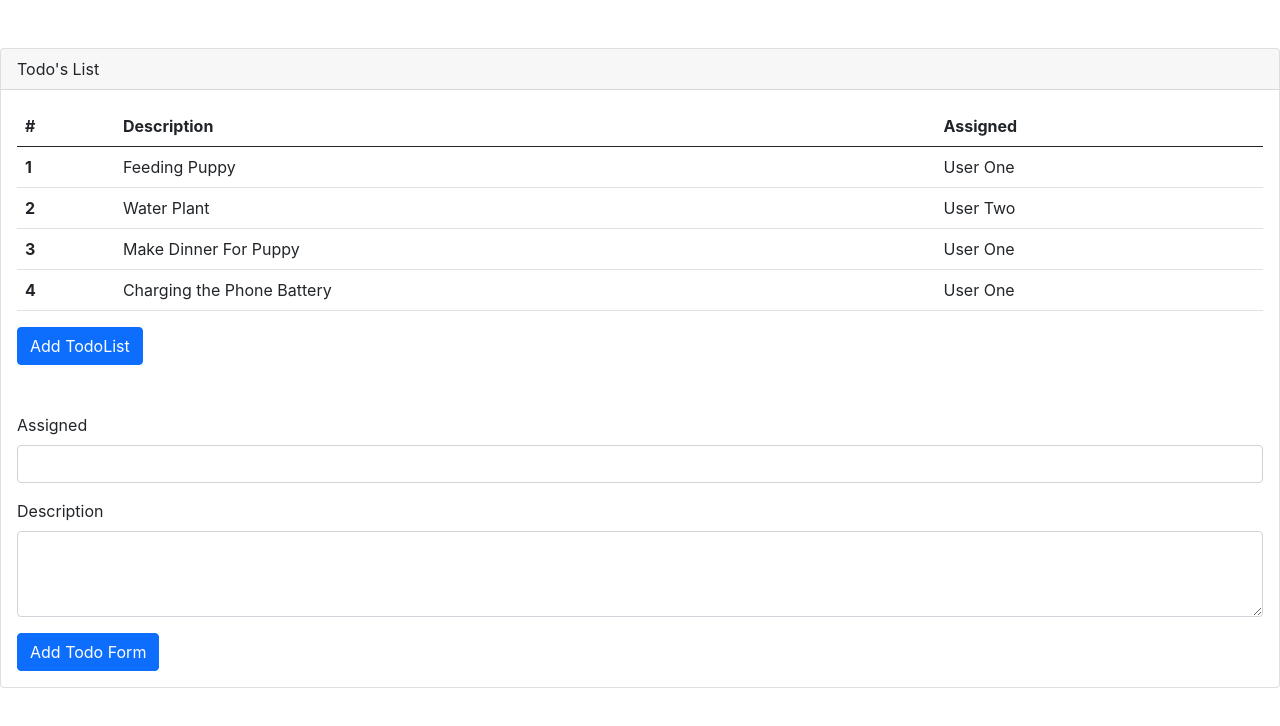
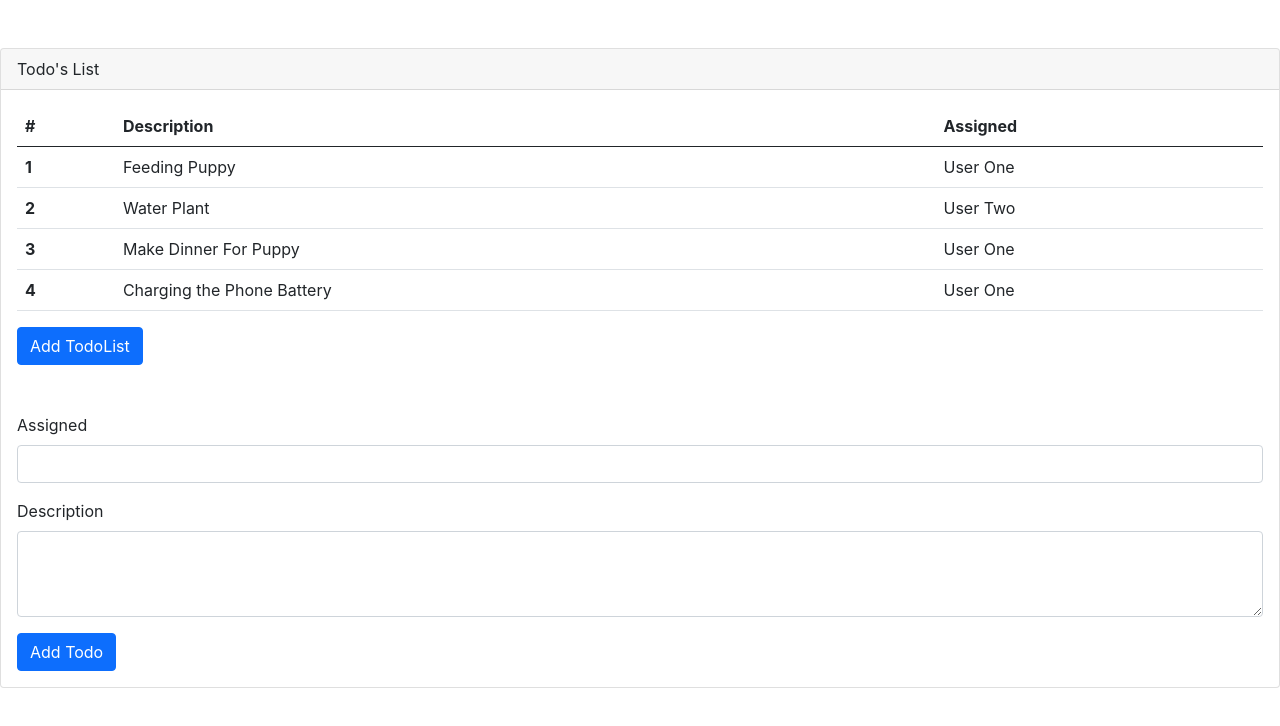
Before and after one commit to bhaskar290391/React_SprintBoot_Udemy_ChandDarby, a React (Create React App) app in the folder react-todo-demo/my-first-react-app/: page / in a window 1280 px wide. Shown: the top 726 px of the page. Built offline with nearby package versions, Linux system fonts and the light colour scheme.

Commit message:
Adding React function as props

```diff
--- a/react-todo-demo/my-first-react-app/src/App.js
+++ b/react-todo-demo/my-first-react-app/src/App.js
@@ -50,12 +50,12 @@
     },
   ]);
 
-  const addTodo = () => {
+  const addTodo = (description, assigned) => {
     if (todoList.length > 0) {
       const newTodoList = {
         rowNumber: todoList.length + 1,
-        rowDescription: "New Todo",
-        rowAssigned: "User Threee",
+        rowDescription: description,
+        rowAssigned: assigned,
       };
 
       setTodoList((todoList) => [...todoList, newTodoList]);
@@ -72,7 +72,7 @@
             Add TodoList
           </button>
 
-          <NewTodoForm></NewTodoForm>
+          <NewTodoForm addTodo={addTodo}></NewTodoForm>
         </div>
       </div>
     </div>
--- a/react-todo-demo/my-first-react-app/src/components/NewTodoForm.js
+++ b/react-todo-demo/my-first-react-app/src/components/NewTodoForm.js
@@ -1,9 +1,16 @@
 import React, { useState } from "react";
 
-function NewTodoForm() {
+function NewTodoForm(props) {
   const [description, setDescription] = useState("");
   const [assigned, setAssigned] = useState("");
 
+  const onSubmitTodo = () => {
+    if (description !== "" && assigned !== "") {
+      props.addTodo(description, assigned);
+      setAssigned("");
+      setDescription("");
+    }
+  };
   return (
     <div className="mt-5">
       <form>
@@ -29,8 +36,12 @@
           ></textarea>
         </div>
 
-        <button type="button" className="btn btn-primary">
-          Add Todo Form
+        <button
+          type="button"
+          className="btn btn-primary"
+          onClick={onSubmitTodo}
+        >
+          Add Todo
         </button>
       </form>
     </div>
```
